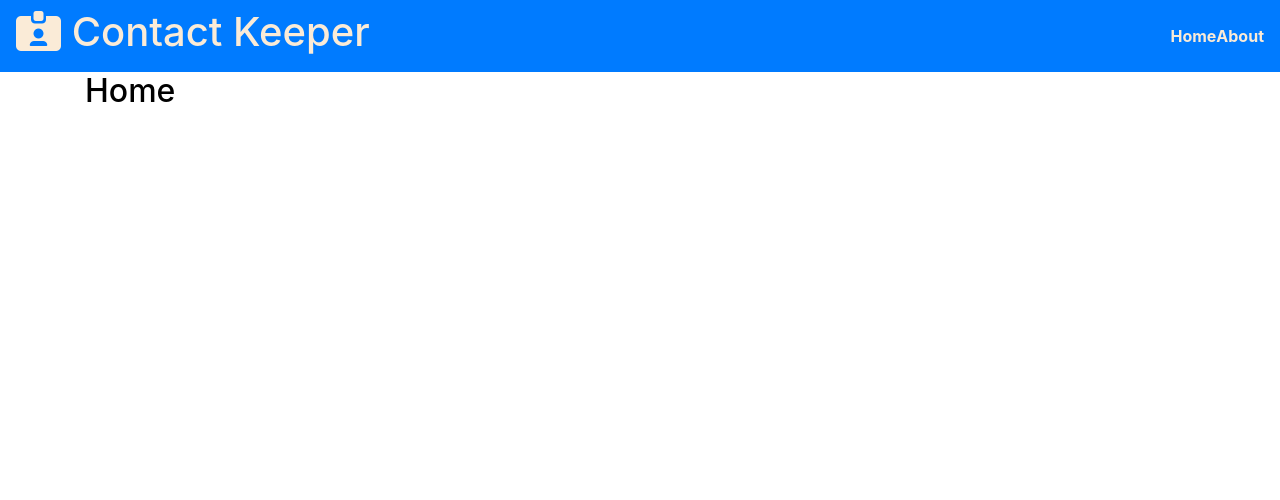
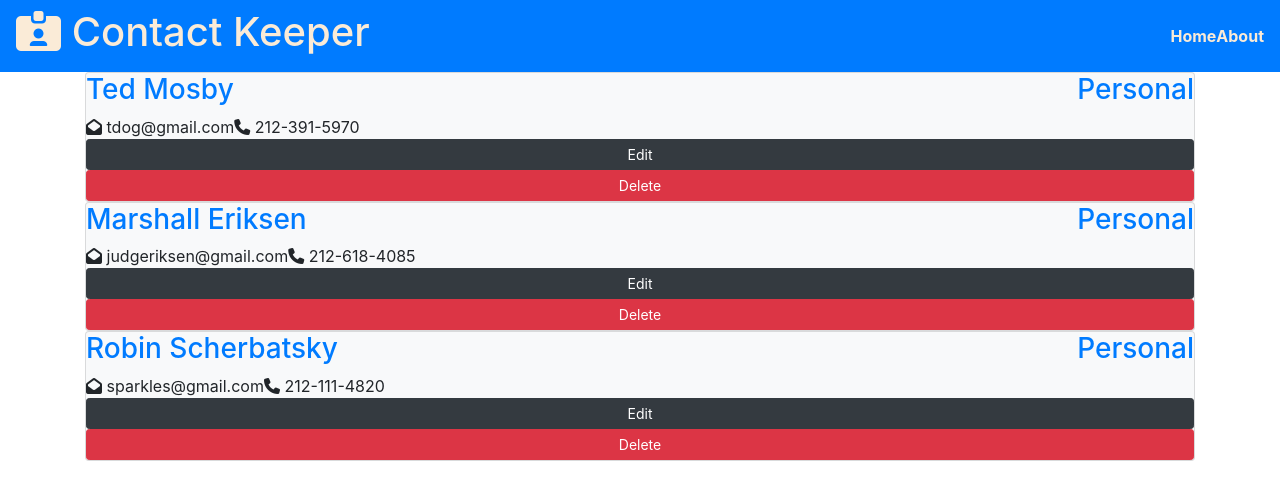
Before and after one commit to Dioris-cpu/Contacts, a React (Create React App) app in the folder client/: page / in a window 1280 px wide. Shown: the top 500 px of the page. Built offline with nearby package versions, Linux system fonts and the light colour scheme.

Commit message:
hard coded contacts

```diff
--- /dev/null
+++ b/client/src/conponets/contacts/ContactItems.js
@@ -0,0 +1,42 @@
+import React from "react";
+import Contacts from "./Contacts";
+import PropTypes from 'prop-types'
+
+const ContactItems = ({ contact }) => {
+  const { id, name, email, phone, type } = contact;
+
+  return (
+    <div className="card bg-light">
+      <h3 className="text-primary text-left">
+        {name}
+        {""}{" "}
+        <span style={{float:'right'}}
+          className={
+            "badge" +
+            (type === "professional" ? "badge-success" : "badge-primary")
+          }
+        >
+            {/* takes the first letter in the property called type. Makes it upper case */}
+          {type.charAt(0).toUpperCase()+ type.slice(1)}
+        </span>
+      </h3>
+      <ul className="list">
+          {email && (<li>
+              <i className="fas fa-envelope-open"></i> {email}
+          </li>)}
+          {phone && (<li>
+              <i className="fas fa-phone"></i> {phone}
+          </li>)}
+      </ul>
+      <button className="btn btn-dark btn-sm">Edit</button>
+      <button className="btn btn-danger btn-sm">Delete</button>
+
+    </div>
+  );
+};
+
+ContactItems.propTypes = {
+    contact: PropTypes.object.isRequired
+}
+
+export default ContactItems;
--- /dev/null
+++ b/client/src/conponets/contacts/Contacts.js
@@ -0,0 +1,18 @@
+import React, { Fragment, useContext} from 'react';
+import ContactContext from '../../context/contact/contactContext';
+import ContactItems from '../contacts/ContactItems'
+
+const Contacts = () => {
+    const contactContext = useContext(ContactContext );
+
+    const { contacts } = contactContext;
+    return (
+       <Fragment>
+           {contacts.map(contact => (
+              <ContactItems key={contact.id} contact={contact} />
+           ))}
+       </Fragment>
+    )
+}
+
+export default Contacts;
--- a/client/src/conponets/pages/Home.js
+++ b/client/src/conponets/pages/Home.js
@@ -1,9 +1,16 @@
 import React from 'react';
+import Contacts from '../contacts/Contacts';
+
 
 const Home = () => {
     return (
-        <div>
-            <h2>Home</h2>
+        <div className="grid-2">
+            <div>
+                {/* form */}
+            </div>
+            <div>
+                <Contacts/>
+            </div>
         </div>
     )
 }
```
